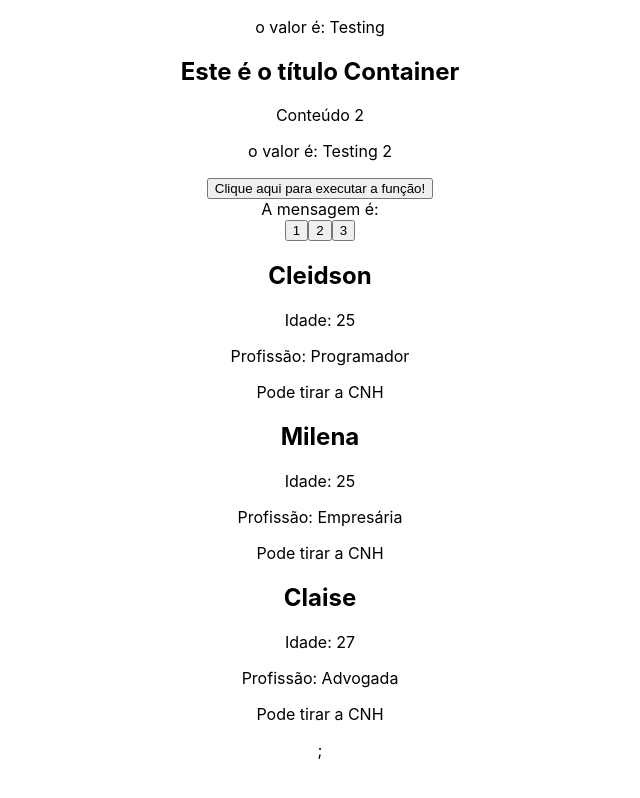
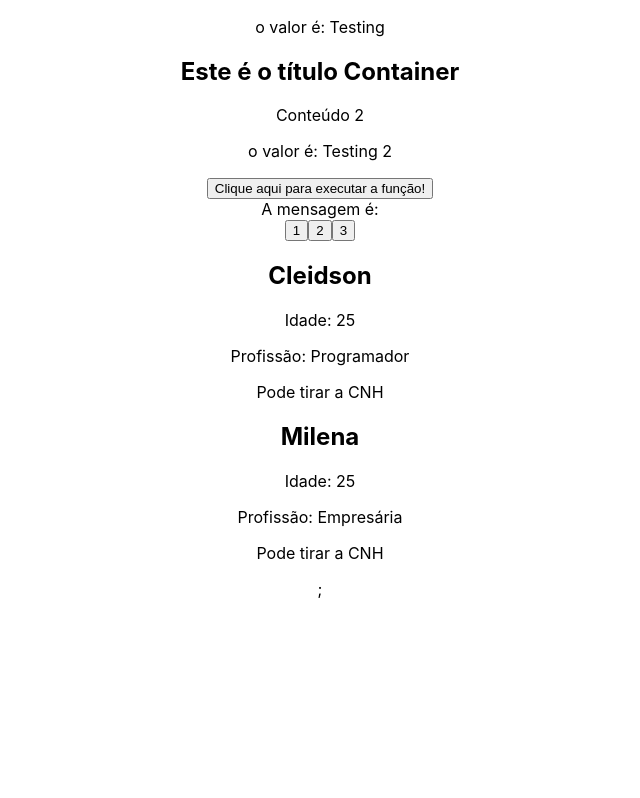
Before and after one commit to CFias/react, a React (Create React App) app in the folder 3_SECTION3/section3/: page / in a window 1280 px wide. Shown: the part 3214-4012 px from the top of the page, without its empty margins (320-960 px from the left). After the commit the page ends 3863 px from the top, so only its background shows below. Built offline with nearby package versions, Linux system fonts and the light colour scheme.

Commit message:
Update App.js

```diff
--- a/3_SECTION3/section3/src/App.js
+++ b/3_SECTION3/section3/src/App.js
@@ -35,8 +35,7 @@ function App() {
 
   const users = [
     {id: 1, name: "Cleidson", job: "Programador", age: 25},
-    {id: 2, name: "Milena", job: "Empresária", age: 25},
-    {id: 3, name: "Claise", job: "Advogada", age: 27}
+    {id: 2, name: "Milena", job: "Empresária", age: 25}
   ];
 
   return (
```
